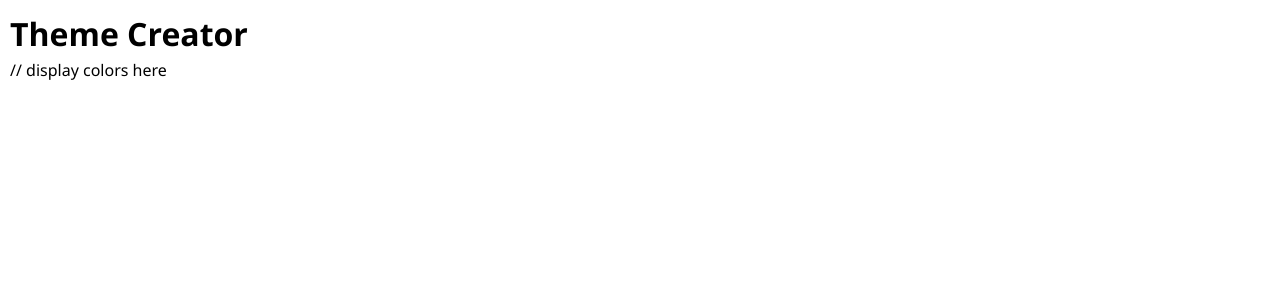
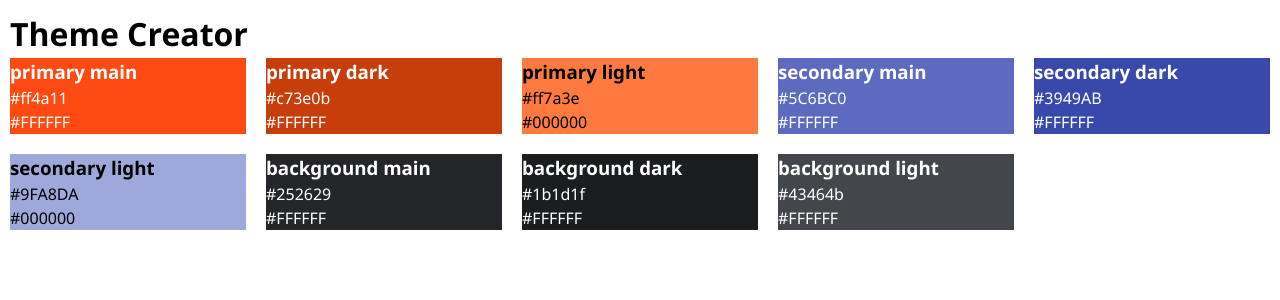
Before and after one commit to YssraChahine/recap-project-4, a React (Vite) app: page / in a window 1280 px wide. Shown: the top 300 px of the page. Built offline with nearby package versions, Linux system fonts and the light colour scheme.

Commit message:
add cards

```diff
--- a/src/App.css
+++ b/src/App.css
@@ -2,3 +2,9 @@ body {
   font-family: "Segoe UI", "Helvetica Neue", Arial, sans-serif;
   padding: 10px;
 }
+
+.color-grid{
+  display: grid;
+  grid-template-columns: repeat(auto-fit, minmax(200px, 1fr));
+  gap: 20px;
+}
--- a/src/App.jsx
+++ b/src/App.jsx
@@ -6,7 +6,11 @@ function App() {
   return (
     <>
       <h1>Theme Creator</h1>
-      // display colors here
+      <section className="color-grid">
+        {initialColors.map((color)=>(
+        <Color key={color.id} color={color} />
+        ))}
+      </section>
     </>
   );
 }
--- a/src/Components/Color/Color.jsx
+++ b/src/Components/Color/Color.jsx
@@ -1,5 +1,10 @@
 import "./Color.css";
 
+
 export default function Color({ color }) {
-  return null;
+  return <article style={{backgroundColor:color.hex, color:color.contrastText}}>
+    <h3>{color.role}</h3>
+    <p>{color.hex}</p>
+    <p>{color.contrastText}</p>
+  </article>
 }
```
Also changed, not shown: 1 other file (tests, documents, lock files or other folders).
